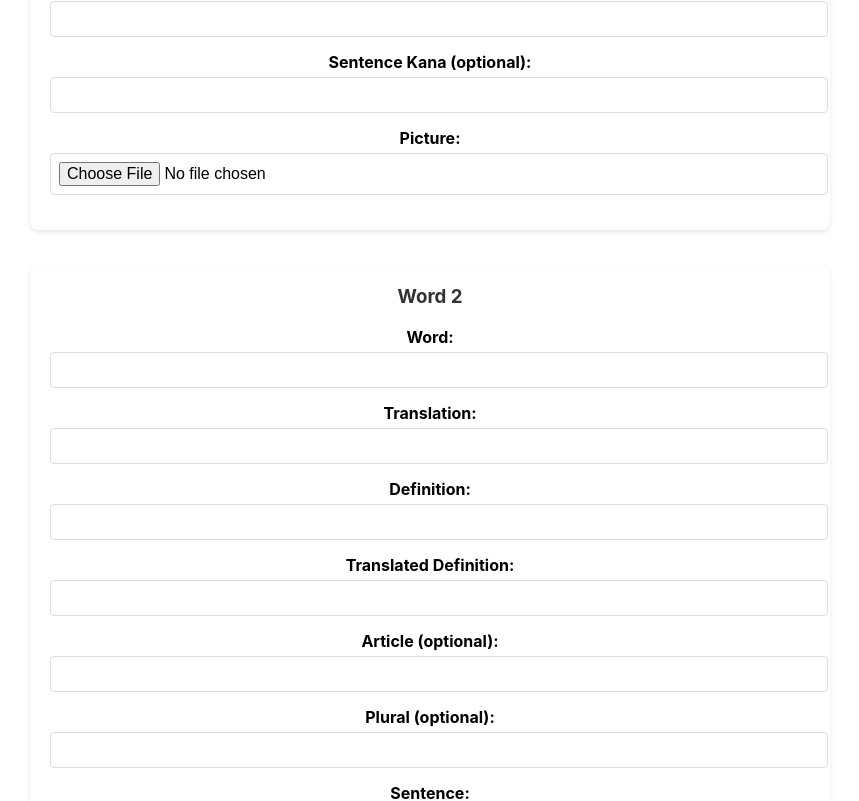
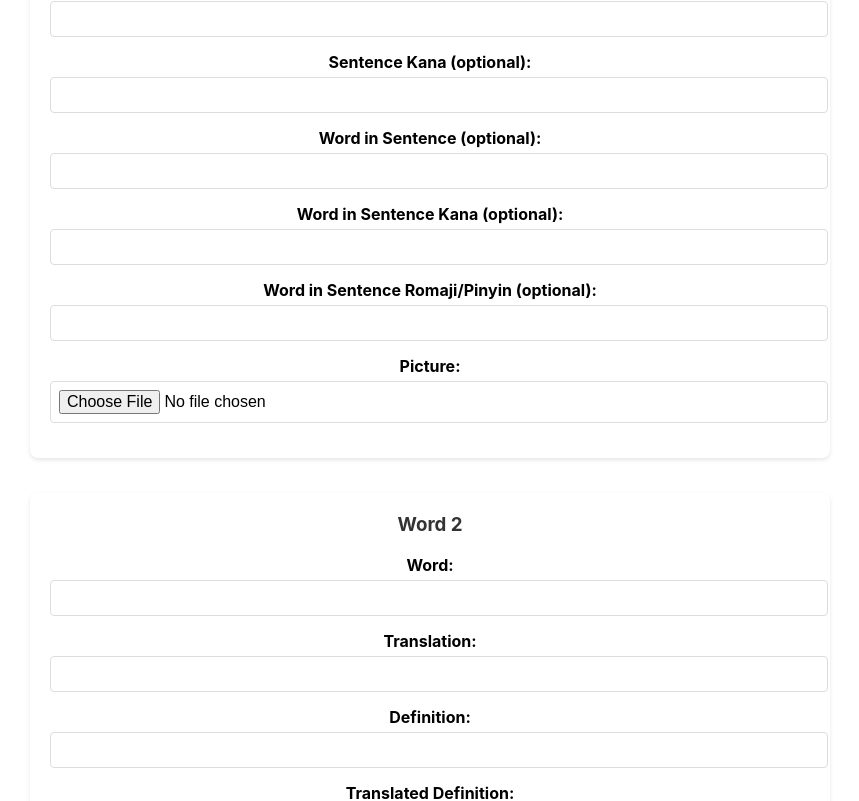
Before and after one commit to allipo/language-app, a React (Create React App) app: page /input in a window 1280 px wide. Shown: the part 2020-2821 px from the top of the page, without its empty margins (210-1069 px from the left). Built offline with nearby package versions, Linux system fonts and the light colour scheme; no server answers; sample sign-in values are in the browser's storage.

Commit message:
adding word in sentence fields to input and edit pages

```diff
--- a/src/pages/EditWordGroup.js
+++ b/src/pages/EditWordGroup.js
@@ -424,6 +424,30 @@ function EditWordGroup() {
                 />
               </div>
               <div>
+                <label>Word in Sentence (optional):</label>
+                <input
+                  type="text"
+                  value={word.wordInSentence}
+                  onChange={(e) => handleWordChange(index, 'wordInSentence', e.target.value)}
+                />
+              </div>
+              <div>
+                <label>Word in Sentence Kana (optional):</label>
+                <input
+                  type="text"
+                  value={word.wordInSentenceKana}
+                  onChange={(e) => handleWordChange(index, 'wordInSentenceKana', e.target.value)}
+                />
+              </div>
+              <div>
+                <label>Word in Sentence Romaji/Pinyin (optional):</label>
+                <input
+                  type="text"
+                  value={word.wordInSentenceRomajiPinyin}
+                  onChange={(e) => handleWordChange(index, 'wordInSentenceRomajiPinyin', e.target.value)}
+                />
+              </div>
+              <div>
                 <label>Picture:</label>
                 <input
                   type="file"
--- a/src/pages/Input.js
+++ b/src/pages/Input.js
@@ -28,7 +28,10 @@ function Input() {
     romajiPinyin: '',
     kana: '',
     sentenceRomajiPinyin: '',
-    sentenceKana: ''
+    sentenceKana: '',
+    wordInSentence: '',
+    wordInSentenceKana: '',
+    wordInSentenceRomajiPinyin: ''
   })));
 
   const languages = [
@@ -130,7 +133,10 @@ function Input() {
         romajiPinyin: '',
         kana: '',
         sentenceRomajiPinyin: '',
-        sentenceKana: ''
+        sentenceKana: '',
+        wordInSentence: '',
+        wordInSentenceKana: '',
+        wordInSentenceRomajiPinyin: ''
       })));
     } catch (err) {
       alert('Error adding group and words');
@@ -358,6 +364,30 @@ function Input() {
                 />
               </div>
               <div>
+                <label>Word in Sentence (optional):</label>
+                <input
+                  type="text"
+                  value={word.wordInSentence}
+                  onChange={(e) => handleWordChange(index, 'wordInSentence', e.target.value)}
+                />
+              </div>
+              <div>
+                <label>Word in Sentence Kana (optional):</label>
+                <input
+                  type="text"
+                  value={word.wordInSentenceKana}
+                  onChange={(e) => handleWordChange(index, 'wordInSentenceKana', e.target.value)}
+                />
+              </div>
+              <div>
+                <label>Word in Sentence Romaji/Pinyin (optional):</label>
+                <input
+                  type="text"
+                  value={word.wordInSentenceRomajiPinyin}
+                  onChange={(e) => handleWordChange(index, 'wordInSentenceRomajiPinyin', e.target.value)}
+                />
+              </div>
+              <div>
                 <label>Picture:</label>
                 <input
                   type="file"
```
Also changed, not shown: 2 other files (tests, documents, lock files or other folders).
